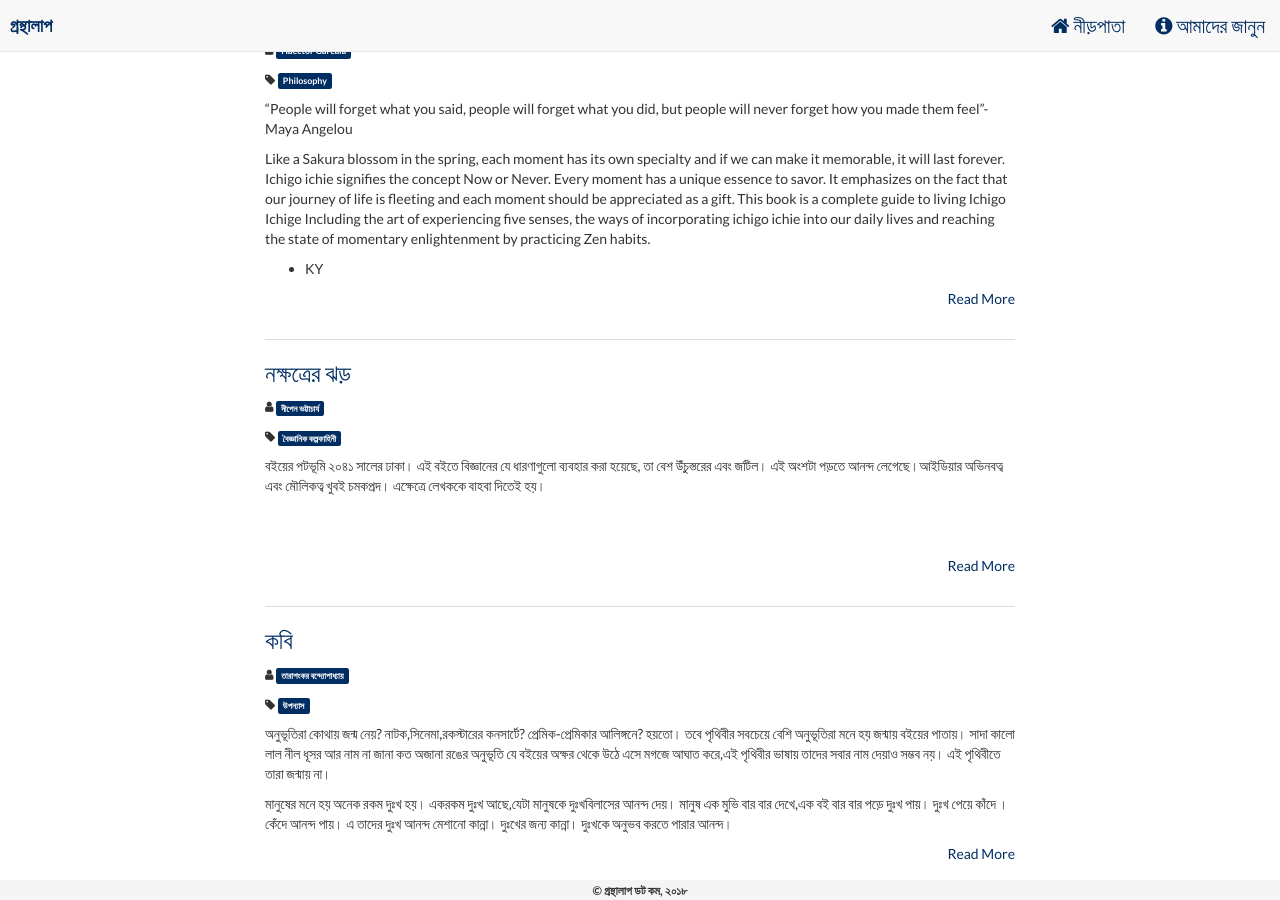
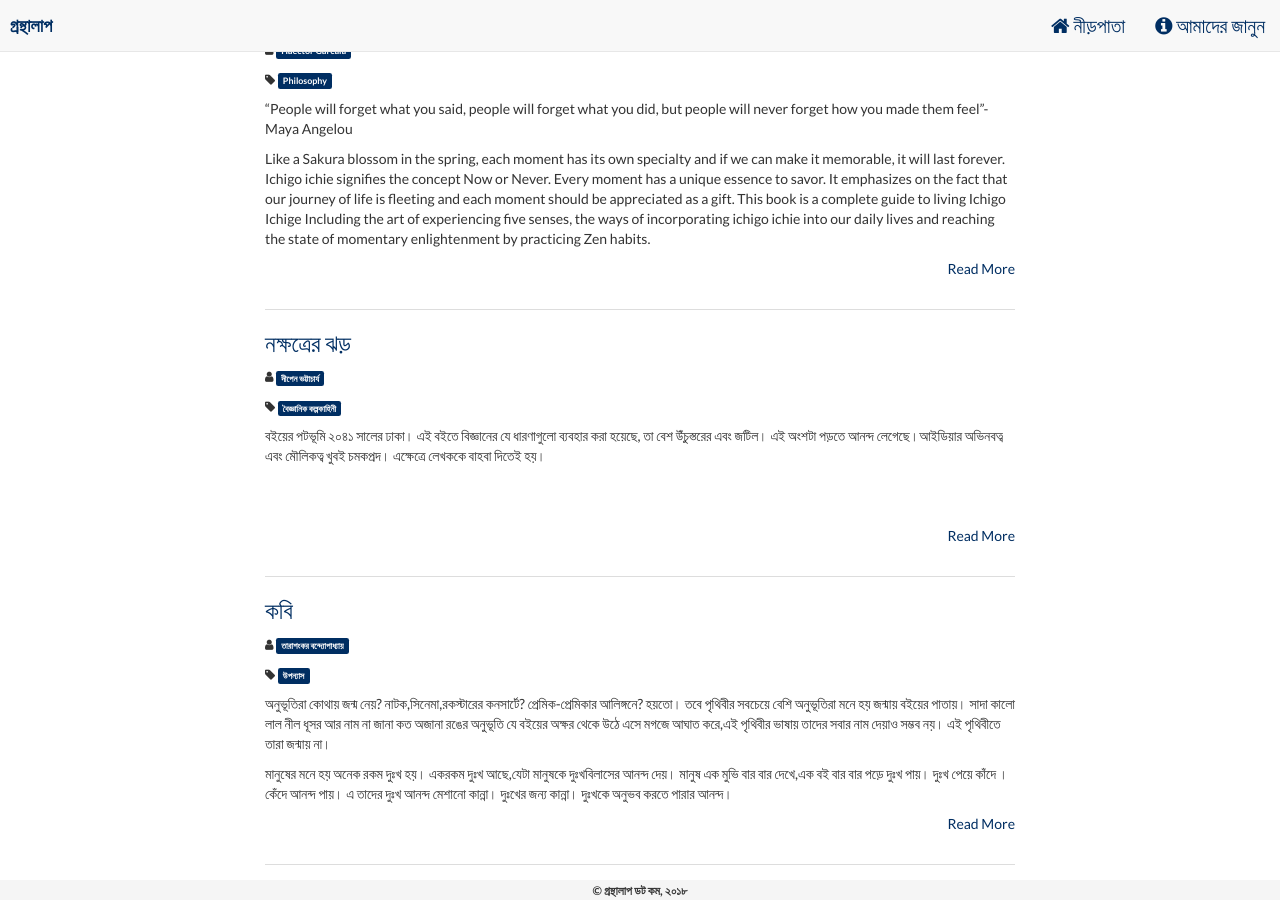
Before and after one commit to jamal919/gronthalap.com, a Jekyll site: the page built from index.html, in a window 1280 px wide and 900 px high, scrolled down 364 px. Built offline with Jekyll 4.4.1, drawn with Linux system fonts in a browser that asks for light colours; nearby versions of some CDN libraries.

Commit message:
:memo: Removes nametags

```diff
--- a/_posts/2021-03-06-The-Book-of-Ichigo-Ichie.md
+++ b/_posts/2021-03-06-The-Book-of-Ichigo-Ichie.md
@@ -8,5 +8,3 @@ tags: [Philosophy]
 “People will forget what you said, people will forget what you did, but people will never forget how you made them feel”- Maya Angelou
 
 Like a Sakura blossom in the spring, each moment has its own specialty and if we can make it memorable, it will last forever. Ichigo ichie signifies the concept Now or Never. Every moment has a unique essence to savor. It emphasizes on the fact that our journey of life is fleeting and each moment should be appreciated as a gift. This book is a complete guide to living Ichigo Ichige Including the art of experiencing five senses, the ways of incorporating ichigo ichie into our daily lives and reaching the state of momentary enlightenment by practicing Zen habits.
-
-- KY
```
